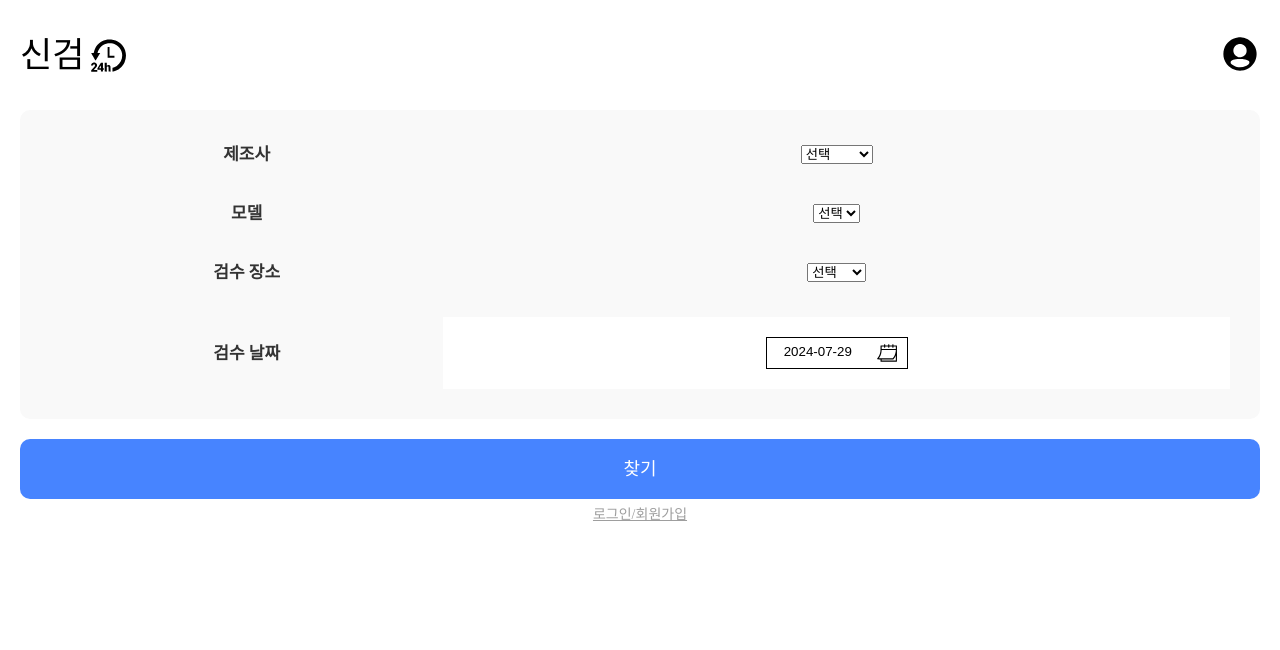
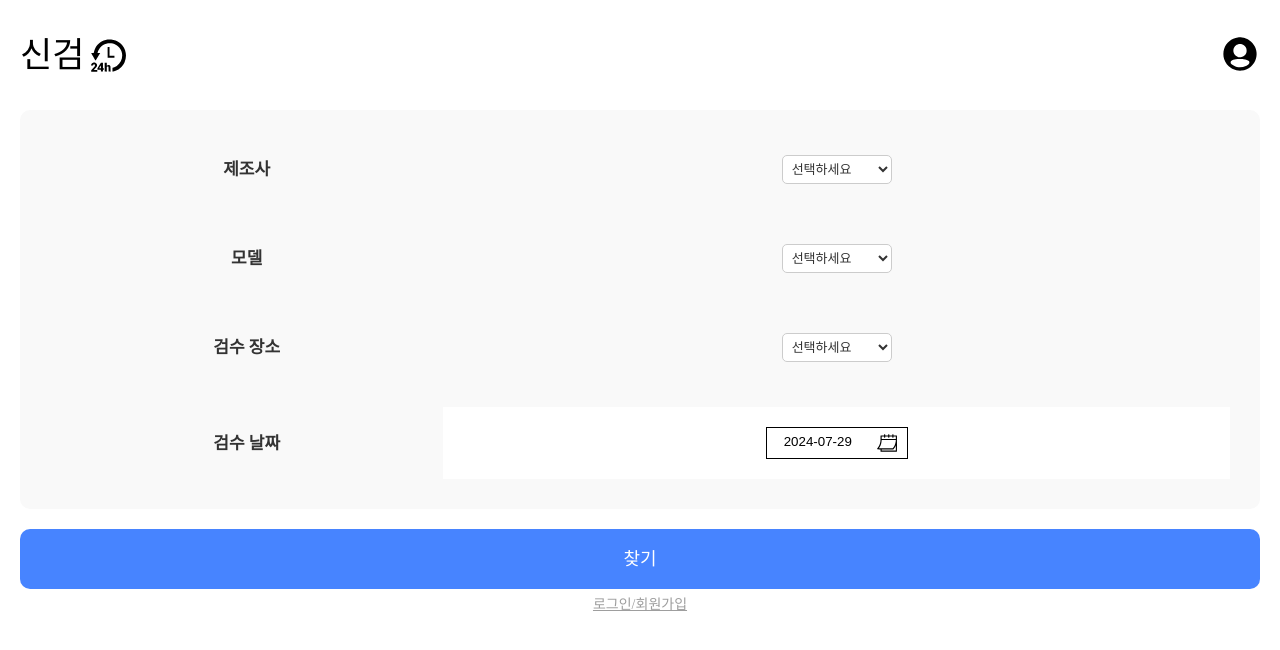
Before and after one commit to KEBBootCamp/Frontend, a React (Vite) app: page / in a window 1280 px wide. Shown: the top 650 px of the page. Built offline with nearby package versions, Linux system fonts and the light colour scheme; a web font is replaced by a local one.

Commit message:
style: 드롭다운 메뉴 디자인 수정

```diff
--- a/src/components/common/Dropdown.jsx
+++ b/src/components/common/Dropdown.jsx
@@ -15,14 +15,14 @@ function Dropdown({ type, value, onChange, options }) {
     return (
         <DropdownWrapper>
             <SelectBox>
-                <select value={value} onChange={onChange}>
-                    <option value="">선택</option>
+                <StyledSelect value={value} onChange={onChange}>
+                    <option value="">선택하세요</option>
                     {options.map((option) => (
                         <option key={option} value={option}>
                             {option}
                         </option>
                     ))}
-                </select>
+                </StyledSelect>
             </SelectBox>
         </DropdownWrapper>
     );
@@ -32,13 +32,27 @@ export default Dropdown;
 
 const DropdownWrapper = styled.div`
     display: flex;
+    justify-content: center;
+
+    margin: 1rem 0;
 `;
 
 const SelectBox = styled.div`
     flex: 1;
-
-    display: flex;
-    justify-content: center;
+    max-width: 12rem;
 
     padding: 0.5rem;
 `;
+
+const StyledSelect = styled.select`
+    width: 100%;
+
+    padding: 0.5rem;
+    border: 1px solid #ccc;
+    border-radius: 0.5rem;
+    background-color: #fff;
+    color: #333;
+    font-size: 1.3rem;
+
+    cursor: pointer;
+`;
```
